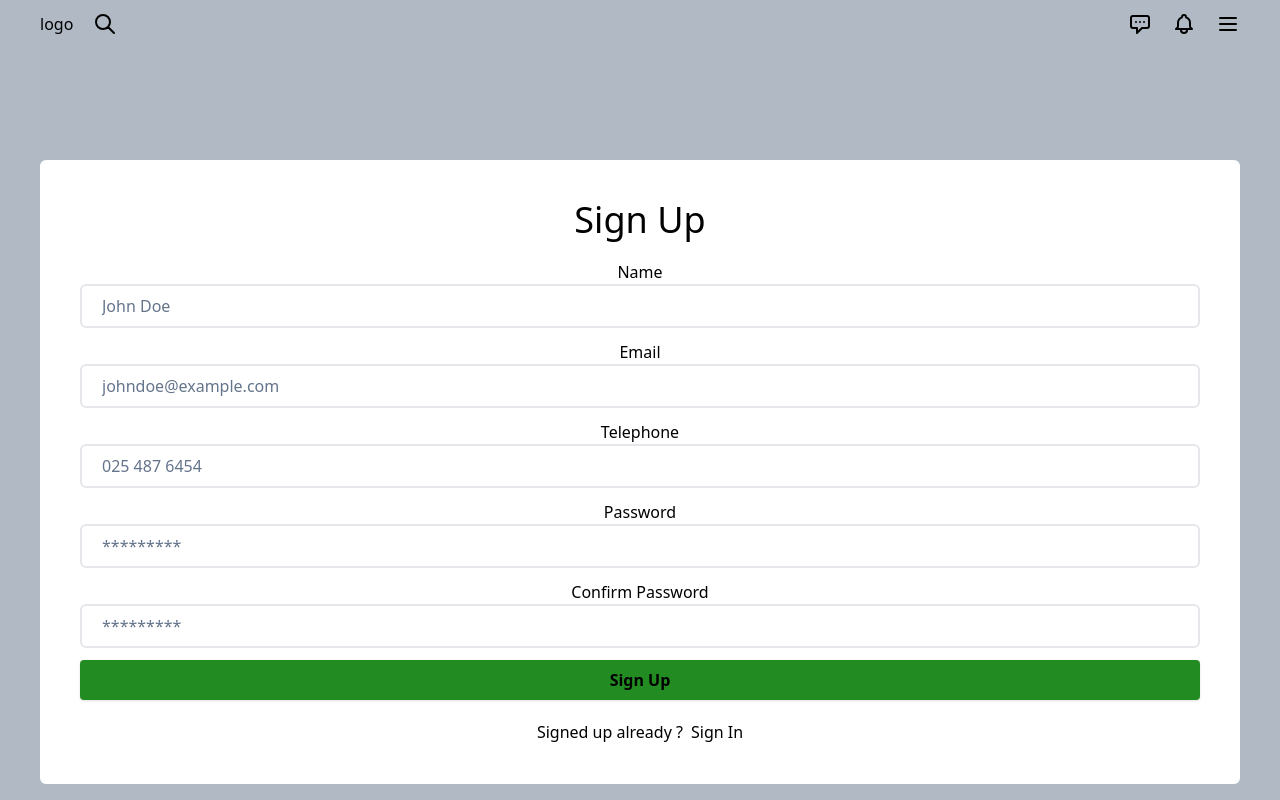
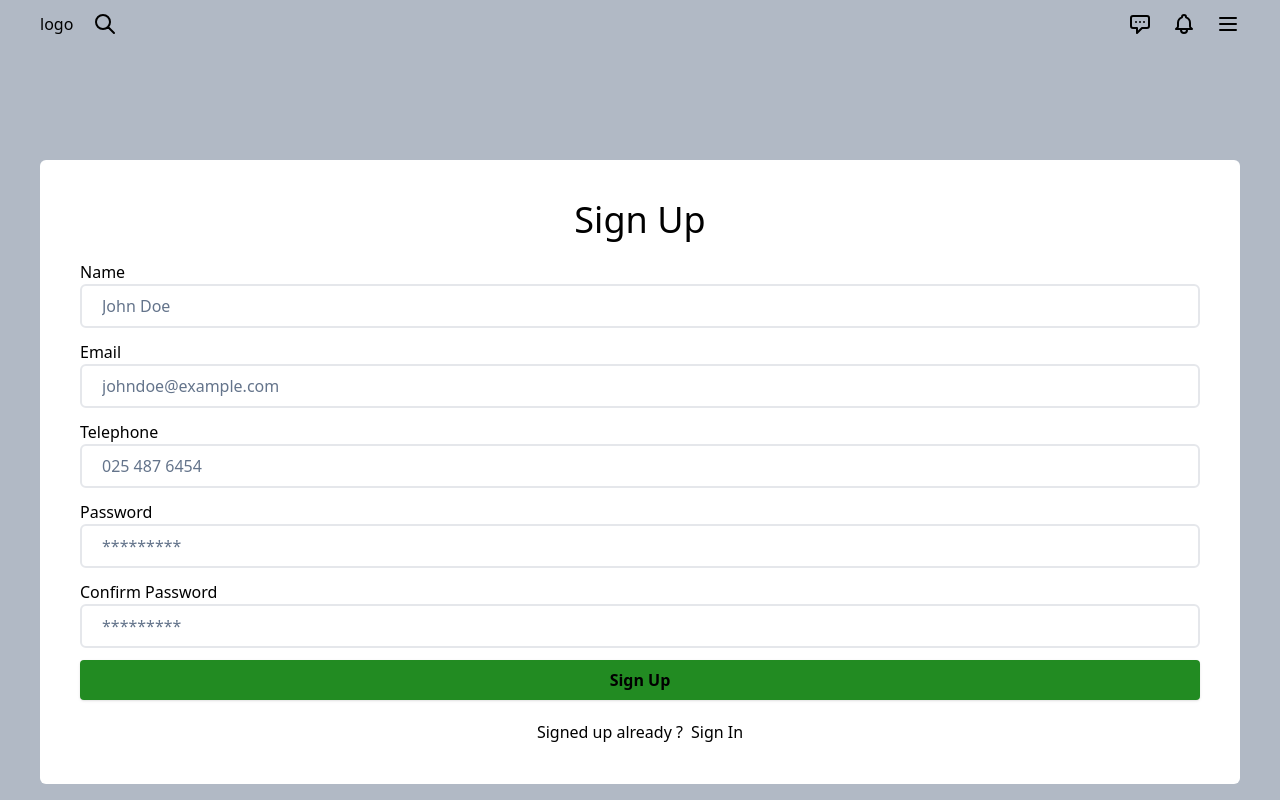
Before and after one commit to localPharma/localPharma-dashboard, a Next.js app: page /authentication in a window 1280 px wide. Built offline with nearby package versions, Linux system fonts and the light colour scheme.

Commit message:
auth animation

```diff
--- a/pages/authentication.js
+++ b/pages/authentication.js
@@ -1,6 +1,6 @@
 import React, { useContext, useEffect, useState } from 'react'
 import Head from 'next/head'
-import { motion } from 'framer-motion'
+import { motion, AnimatePresence } from 'framer-motion'
 import { AuthContext } from '../src/Components/Context'
 import SignUpForm from '../src/Components/SignUpForm'
 import LoginForm from '../src/Components/LoginForm'
@@ -30,11 +30,24 @@ function Authentication() {
         switch (tab) {
             case "Sign Up":
                 return (
-                    <SignUpForm handleForm={handleForm} />
+                    <AnimatePresence>
+                        {
+                            tab === "Sign Up" && (
+                                <SignUpForm handleForm={handleForm} />
+                            )
+                        }
+                    </AnimatePresence>
                 )
             case "Sign In":
                 return (
-                    <LoginForm handleForm={handleForm} />
+                    <AnimatePresence>
+                        {
+                            tab === "Sign In" && (
+                                <LoginForm handleForm={handleForm} />
+                            )
+                        }
+                    </AnimatePresence>
+
                 )
             default:
                 break;
--- a/src/Components/LoginForm.js
+++ b/src/Components/LoginForm.js
@@ -1,17 +1,31 @@
 import React from 'react'
+import { motion } from 'framer-motion'
 import Button from './Button'
 
 function LoginForm({ handleForm }) {
     return (
-        <form onSubmit={handleForm} >
+        <motion.form
+            onSubmit={handleForm}
+            initial={{
+                opacity: 0
+            }}
+            animate={{
+                opacity: 1
+            }}
+            exit={{
+                opacity: 0
+            }}
+            transition={{
+                delay: 0.3
+            }}>
             <fieldset className='flex flex-col'>
-                <label>
+                <label className='w-full text-left' >
                     Email
                 </label>
                 <input required type="email" placeholder='johndoe@example.com' />
             </fieldset>
             <fieldset className='flex flex-col'>
-                <label>
+                <label className='w-full text-left' >
                     Password
                 </label>
                 <input required type="password" placeholder='*********' />
@@ -21,7 +35,7 @@ function LoginForm({ handleForm }) {
                     Sign In
                 </Button>
             </fieldset>
-        </form>
+        </motion.form>
     )
 }
 
--- a/src/Components/SignUpForm.js
+++ b/src/Components/SignUpForm.js
@@ -1,35 +1,50 @@
 import React from 'react'
+import { motion } from 'framer-motion'
 import Button from './Button'
 
 function SignUpForm({ handleForm }) {
     return (
-        <form onSubmit={handleForm} >
+        <motion.form
+            onSubmit={handleForm}
+            initial={{
+                opacity: 0
+            }}
+            animate={{
+                opacity: 1
+            }}
+            exit={{
+                opacity: 0
+            }}
+            transition={{
+                delay: 0.3
+            }}
+        >
             <fieldset className='flex flex-col' >
-                <label>
+                <label className='w-full text-left'>
                     Name
                 </label>
                 <input required type="text" placeholder='John Doe' />
             </fieldset>
             <fieldset className='flex flex-col'>
-                <label>
+                <label className='w-full text-left'>
                     Email
                 </label>
                 <input required type="email" placeholder='johndoe@example.com' />
             </fieldset>
             <fieldset className='flex flex-col'>
-                <label>
+                <label className='w-full text-left'>
                     Telephone
                 </label>
                 <input required type="tel" placeholder='025 487 6454' />
             </fieldset>
             <fieldset className='flex flex-col'>
-                <label>
+                <label className='w-full text-left'>
                     Password
                 </label>
                 <input required type="password" placeholder='*********' />
             </fieldset>
             <fieldset className='flex flex-col'>
-                <label>
+                <label className='w-full text-left'>
                     Confirm Password
                 </label>
                 <input required type="password" placeholder='*********' />
@@ -39,7 +54,7 @@ function SignUpForm({ handleForm }) {
                     Sign Up
                 </Button>
             </fieldset>
-        </form>
+        </motion.form>
     )
 }
 
```
